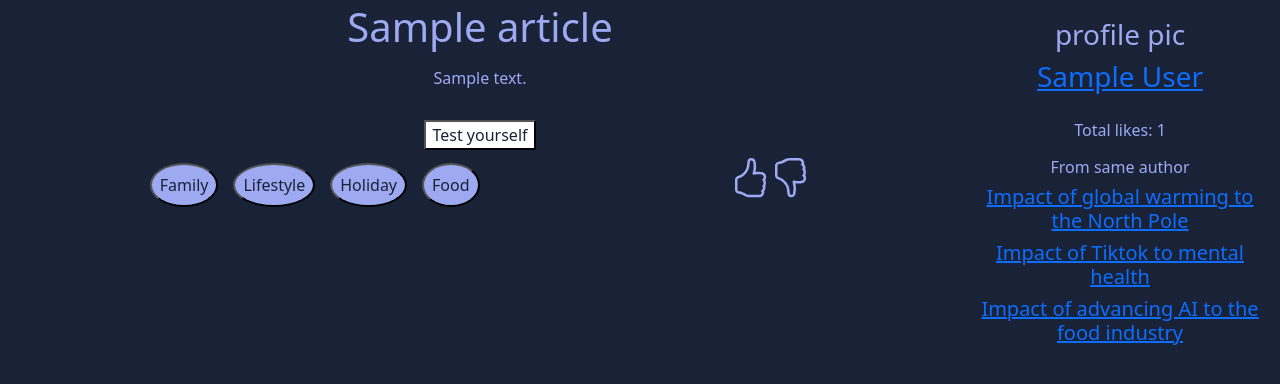
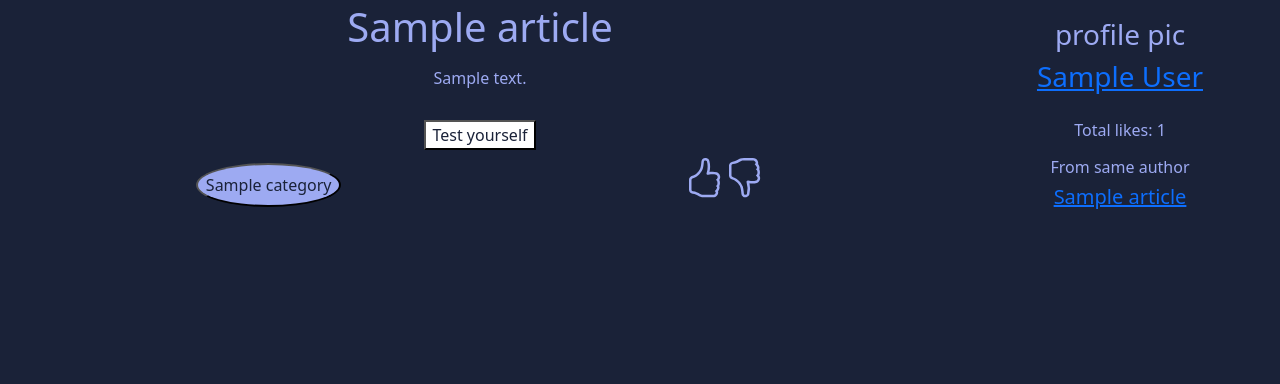
Before and after one commit to brkagithub/PSIlearnopedia, a Django app: template fazaImplementacije/templates/article.html in a window 1280 px wide. Shown: the part 98-482 px from the top of the page. Run offline with Django 3.2, Linux system fonts and the light colour scheme; the template is opened without the code that fills it: most values are stand-ins (such as "Sample title", 1, 10 or a date in 2020).

Commit message:
Article page almost fully complete and minor models.py changes

```diff
--- a/fazaImplementacije/learnopedia/models.py
+++ b/fazaImplementacije/learnopedia/models.py
@@ -28,7 +28,7 @@ class Article(models.Model):
 
 
 class ArticleCategory(models.Model):
-    articleId = models.OneToOneField(Article, models.DO_NOTHING, db_column='articleId', primary_key=True)  # Field name made lowercase.
+    articleId = models.ForeignKey(Article, models.DO_NOTHING, db_column='articleId')  # Field name made lowercase.
     categoryId = models.ForeignKey('Category', models.DO_NOTHING, db_column='categoryId')  # Field name made lowercase.
 
     class Meta:
--- a/fazaImplementacije/learnopedia/static/article.js
+++ b/fazaImplementacije/learnopedia/static/article.js
@@ -1,3 +1,4 @@
+// Marko Brkic
 $(document).ready(() => {
   const categories = ["Family", "Lifestyle", "Holiday", "Food"];
 
@@ -38,22 +39,22 @@ $(document).ready(() => {
 
   const contentEl = $("#content");
 
-  categories.map((categoryName) => {
+  /*categories.map((categoryName) => {
     categoriesEl.append(
       `<a href="${categoryName}.html" class="textNoDeco"><button class="rounded-circle categoryChip">${categoryName}</button></a>`
     );
-  });
+  });*/
 
   /*authorEl.append(`<h3>profile pic</h3>
     <a href="${article.author.profileSlug}.html"> <h3 class="underlinedAuthor">${article.author.name}</h3></a>
     <p>Total likes: ${article.author.totalLikes}</p>
     <h6>From same author</h6>`);*/
 
-  article.author.articles.map((article) => {
+  /*article.author.articles.map((article) => {
     authorEl.append(
       `<a href="${article.slug}.html"><h5>${article.title}</h5></a>`
     );
-  });
+  });*/
 
   //title.html(article.title);
 
--- a/fazaImplementacije/learnopedia/urls.py
+++ b/fazaImplementacije/learnopedia/urls.py
@@ -21,5 +21,6 @@ urlpatterns = [
     path('', index, name="home"),
     path('article/<int:article_id>', article, name="article"),
     path('profile/<int:profile_id>', profile, name="profile"),
+    path('category/<int:category_id>', category, name="category"),
     path('categories', categories, name="categories")
 ]
--- a/fazaImplementacije/templates/article.html
+++ b/fazaImplementacije/templates/article.html
@@ -57,13 +57,13 @@
         <div class="collapse navbar-collapse" id="navbarSupportedContent">
           <ul class="navbar-nav me-auto mb-2 mb-lg-0">
             <li class="nav-item">
-              <a class="nav-link" href="home.html">Articles</a>
+              <a class="nav-link" href={% url 'home' %}>Articles</a>
             </li>
             <li class="nav-item">
               <a class="nav-link" href="#">Login</a>
             </li>
             <li class="nav-item">
-              <a class="nav-link" href="categories.html">Categories</a>
+              <a class="nav-link" href={% url 'categories' %}>Categories</a>
             </li>
           </ul>
           <form class="d-flex">
@@ -91,7 +91,11 @@
             ><button class="btnTest">Test yourself</button></a
           >
           <div class="flexWrap marginLR60">
-            <div id="categories" class="flexCenter mt-2 textAlign"></div>
+            <div id="categories" class="flexCenter mt-2 textAlign">
+                {% for category in categoriesToShow %}
+                    <a href={% url 'category' category.categoryId %} class="textNoDeco"><button class="rounded-circle categoryChip">{{ category.name }}</button></a>
+                {% endfor %}
+            </div>
             <div id="likeDislike" class="mt-2 textAlign flexCenter">
               <svg
                 xmlns="http://www.w3.org/2000/svg"
@@ -125,6 +129,9 @@
             <a href={% url 'profile' article.korisnikId.id %}> <h3 class="underlinedAuthor">{{ article.korisnikId.first_name }} {{ article.korisnikId.last_name }}</h3> </a>
             <p>Total likes: {{ totalLikes }}</p>
             <h6>From same author</h6>
+            {% for article in threeArticles %}
+                <a href={% url 'article' article.articleId %}><h5>{{ article.title }}</h5></a>
+            {% endfor %}
         </div>
       </div>
     </div>
```
Also changed, not shown: fazaImplementacije/learnopedia/views.py (+13 -1 lines).
